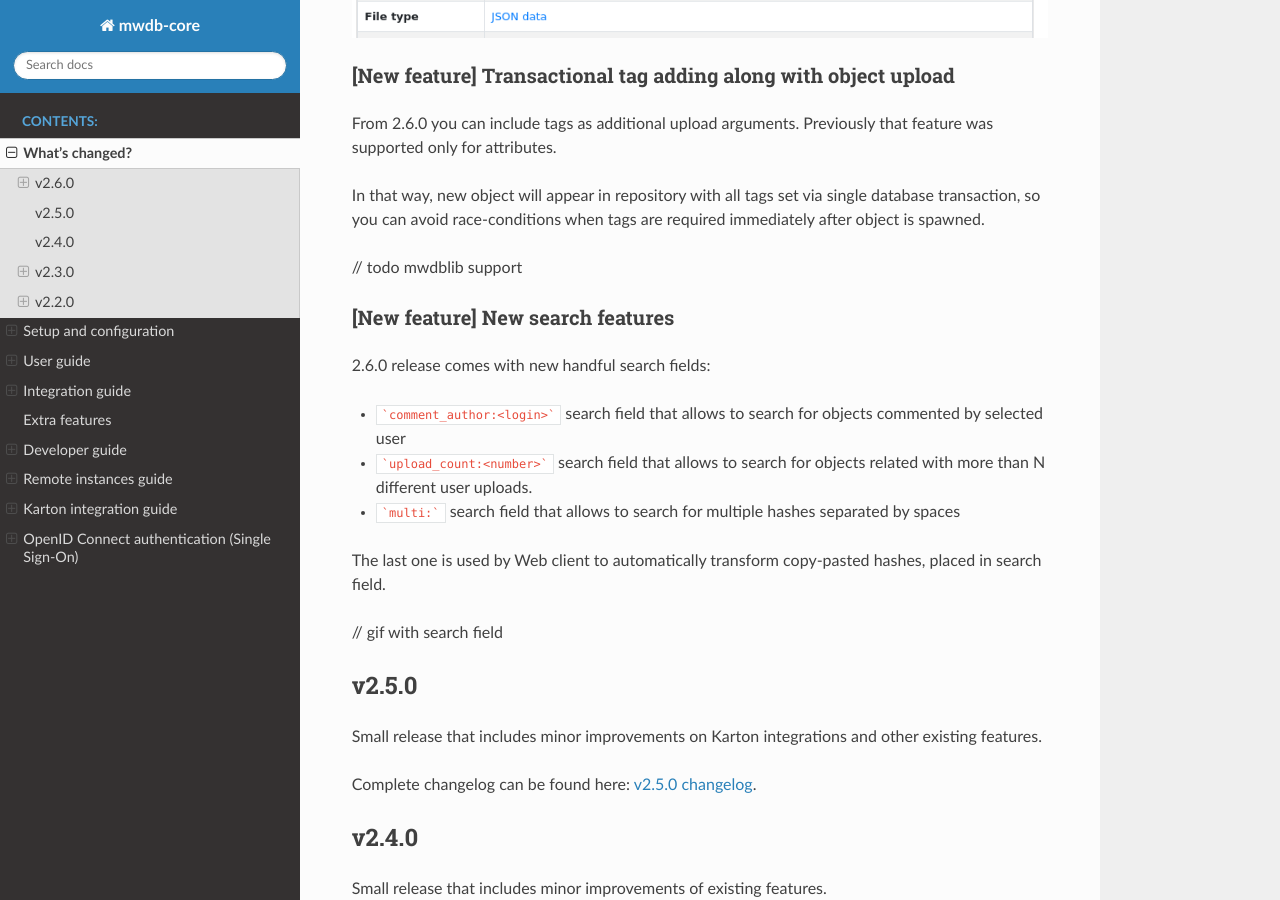
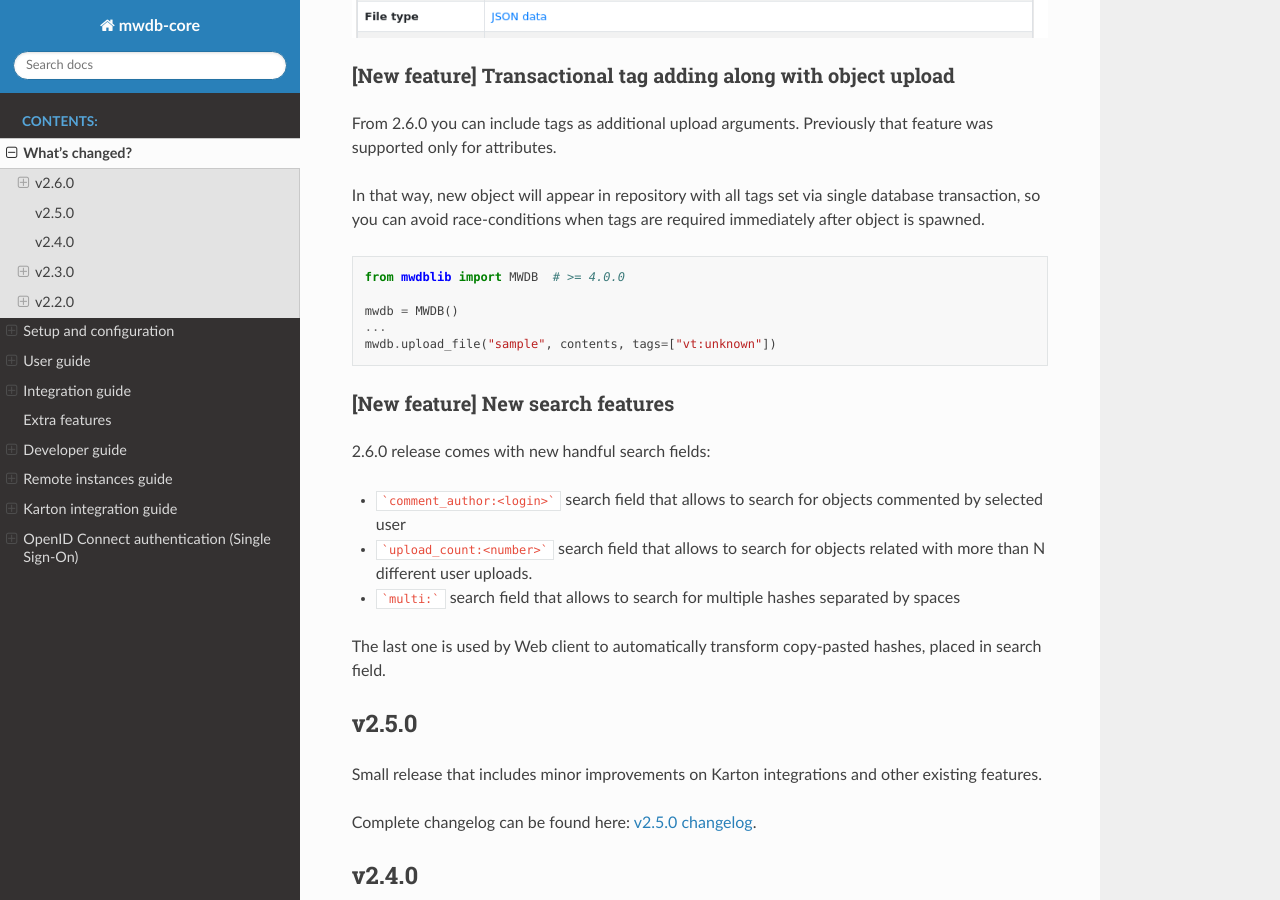
Before and after one commit to CERT-Polska/mwdb-core, a Sphinx documentation site: the page built from docs/whats-changed.rst, in a window 1280 px wide and 900 px high, scrolled down 3937 px. Built offline with Sphinx 7.4.7 and the Read the Docs theme 2.0.0, drawn with Linux system fonts in a browser that asks for light colours.

Commit message:
Added mwdblib block

````diff
--- a/docs/whats-changed.rst
+++ b/docs/whats-changed.rst
@@ -115,7 +115,14 @@ From 2.6.0 you can include tags as additional upload arguments. Previously that
 In that way, new object will appear in repository with all tags set via single database transaction, so you can avoid
 race-conditions when tags are required immediately after object is spawned.
 
-// todo mwdblib support
+.. code-block:: python
+
+    from mwdblib import MWDB  # >= 4.0.0
+
+    mwdb = MWDB()
+    ...
+    mwdb.upload_file("sample", contents, tags=["vt:unknown"])
+
 
 [New feature] New search features
 ~~~~~~~~~~~~~~~~~~~~~~~~~~~~~~~~~
@@ -127,8 +134,6 @@ race-conditions when tags are required immediately after object is spawned.
 - ```multi:``` search field that allows to search for multiple hashes separated by spaces
 
 The last one is used by Web client to automatically transform copy-pasted hashes, placed in search field.
-
-// gif with search field
 
 v2.5.0
 ------
````
